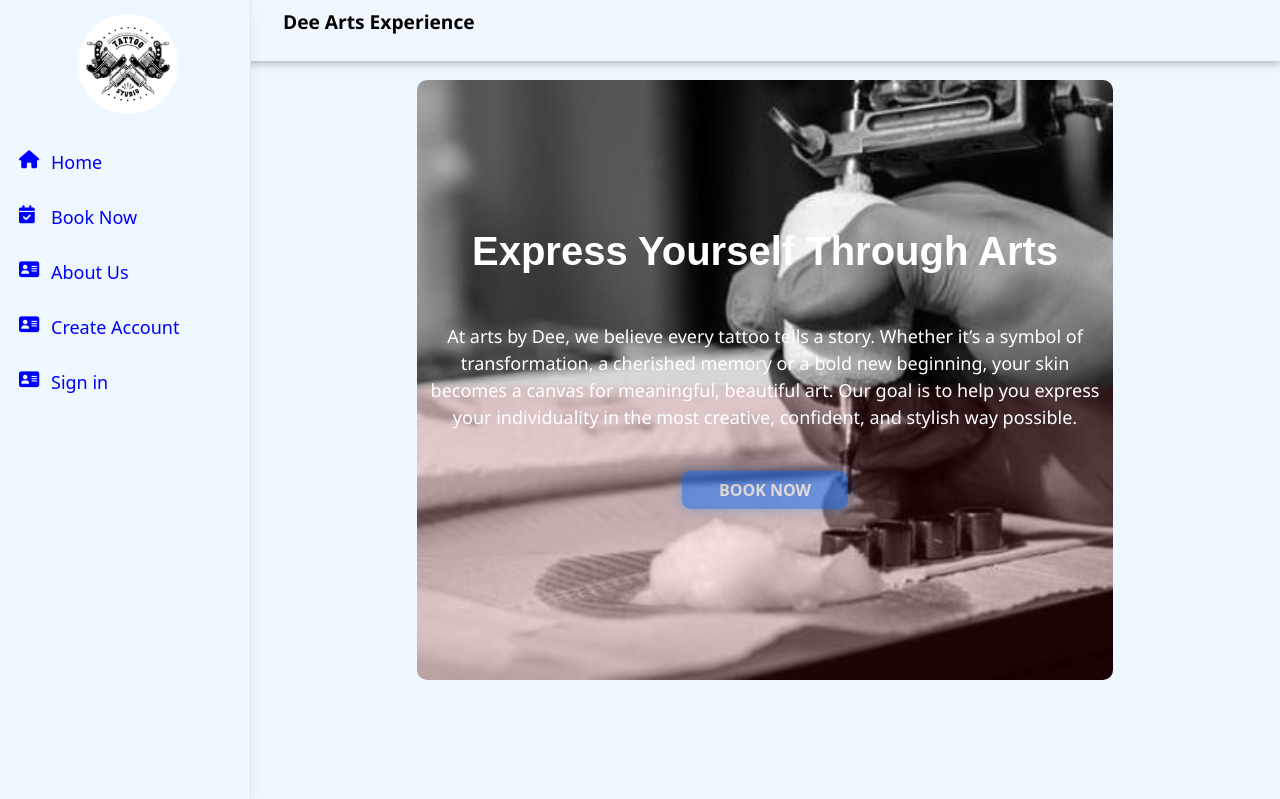
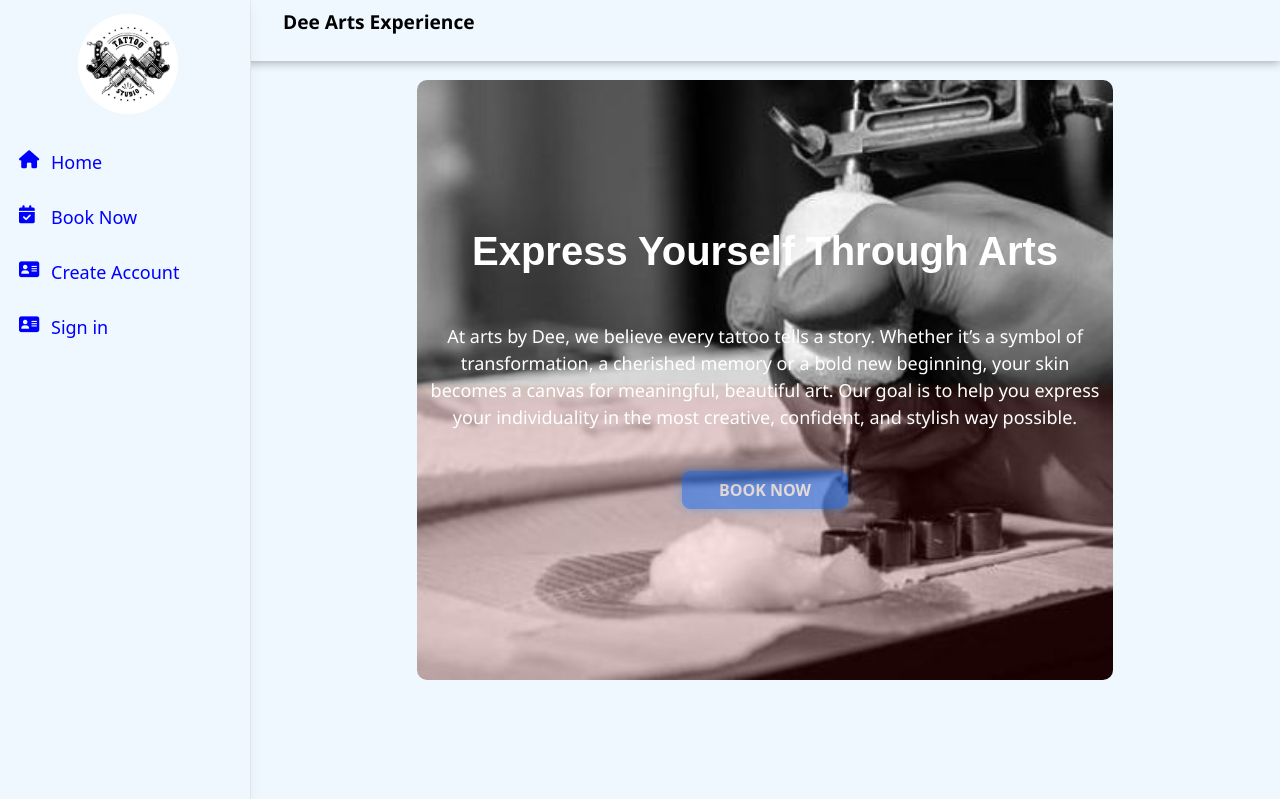
Before and after one commit to Samboja651/body-artwork, a Flask app: page / in a window 1280 px wide. Shown: the top 799 px of the page. Run offline with Flask 3, Linux system fonts and the light colour scheme.

Commit message:
phase out about page

```diff
--- a/app.py
+++ b/app.py
@@ -29,10 +29,10 @@ def booking():
     """book a session with art experience"""
     return render_template("booking.html", booking_link=BOOKING_LINK)
 
-@app.get('/about-us')
-def about():
-    """know more about art experience"""
-    return render_template("about.html")
+# @app.get('/about-us')
+# def about():
+#     """know more about art experience"""
+#     return render_template("about.html")
 
 @app.route('/sign_up', methods=['GET', 'POST'])
 def sign_up():
--- a/templates/home.html
+++ b/templates/home.html
@@ -54,12 +54,6 @@
 							<a class="nav-link" style="font-size: large;" href="{{ url_for('booking') }}">
 								<span class="nav-icon"><i class="fa-solid fa-calendar-check"></i></span>
 								<span class="nav-link-text">Book Now</span>
-							</a>
-						</li>
-                        <li class="nav-item">
-							<a class="nav-link" style="font-size: large;" href="{{ url_for('about') }}">
-								<span class="nav-icon"><i class="fa-solid fa-address-card"></i></span>
-								<span class="nav-link-text">About Us</span>
 							</a>
 						</li>
                         <li class="nav-item">
```
